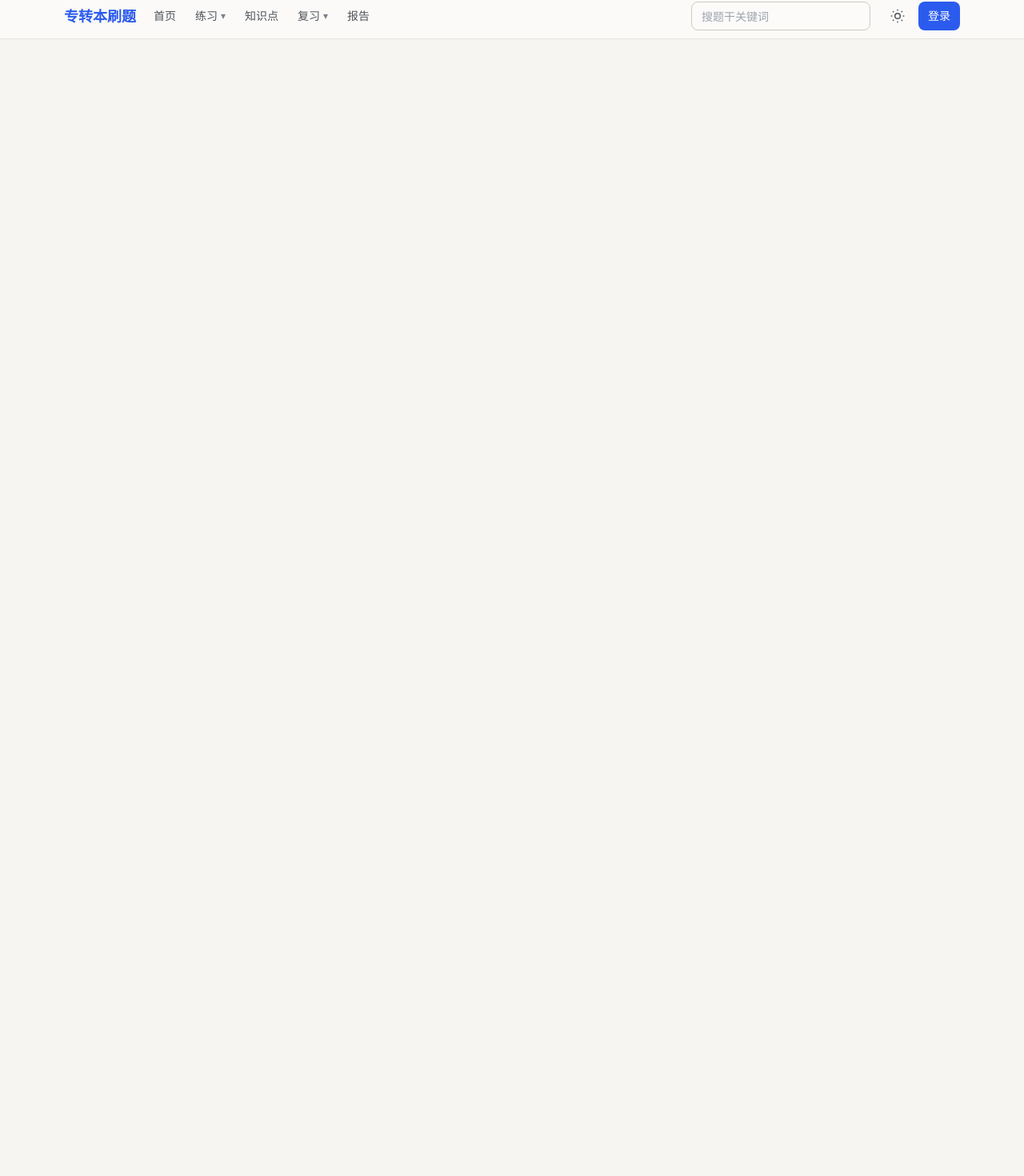
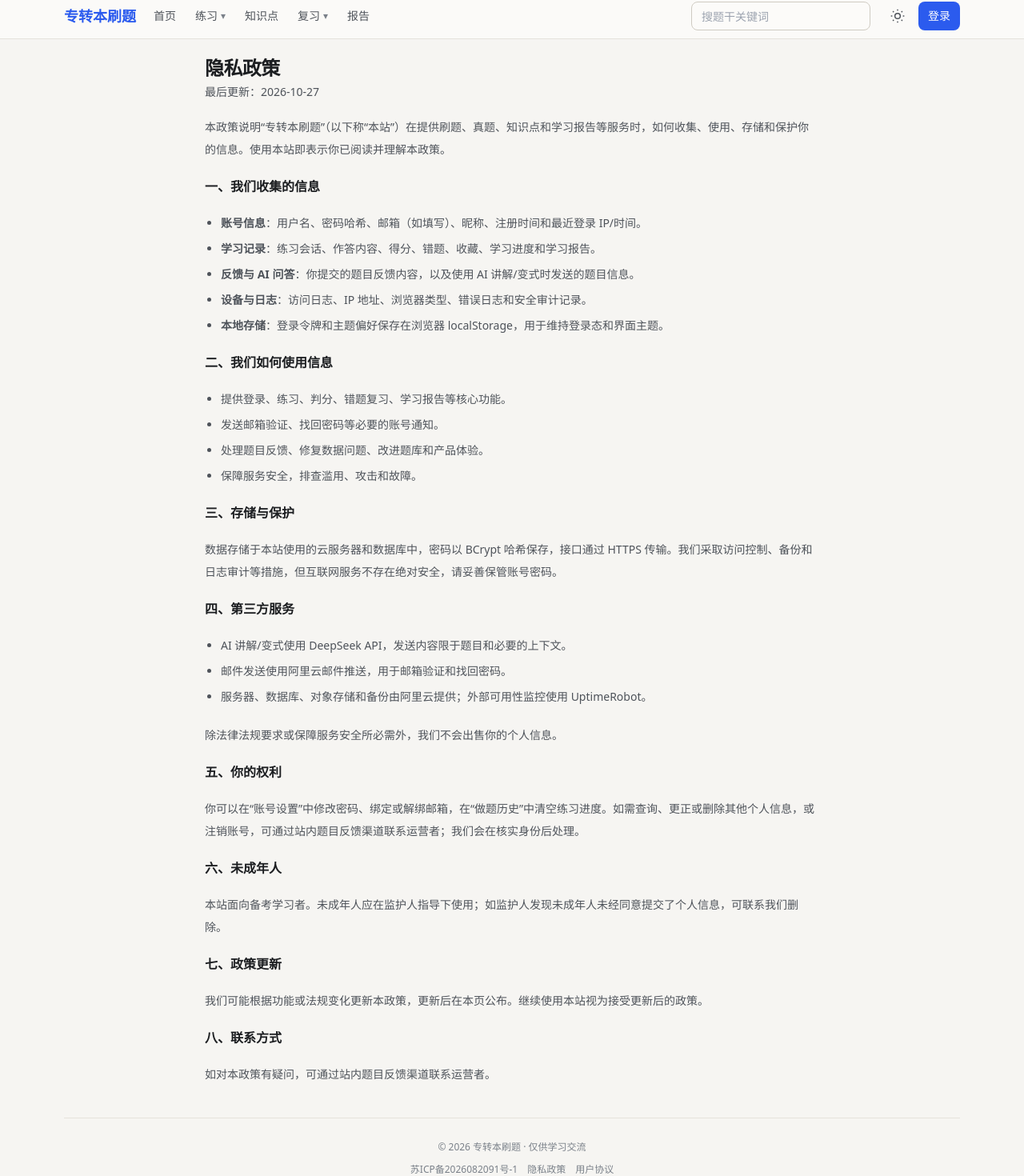
Before and after one commit to shh32010/quiz-site, a Nuxt app in the folder frontend/: page /privacy in a window 1280 px wide. Shown: the part 8-1478 px from the top of the page at 80% size. Before the commit the page ends 800 px from the top, so only its background shows below. Built offline with nearby package versions, Linux system fonts and the light colour scheme.

Commit message:
feat: 增加备案页脚、隐私协议与 SEO

```diff
--- a/frontend/app.vue
+++ b/frontend/app.vue
@@ -1,7 +1,35 @@
 <script setup lang="ts">
-// 应用外壳：布局负责导航，这里只做全局登录态初始化与过期监听
+// 应用外壳：布局负责导航，这里只做全局登录态初始化、过期监听与 SEO 默认值
 const auth = useAuth()
 const theme = useTheme()
+const route = useRoute()
+
+const siteUrl = 'https://quiz.teacher-wishes.asia'
+const privatePrefixes = [
+  '/account', '/admin', '/compose', '/favorites', '/history', '/login',
+  '/forgot', '/reset', '/report', '/wrong', '/practice', '/me', '/search',
+]
+const isPrivate = computed(() =>
+  privatePrefixes.some(p => route.path === p || route.path.startsWith(p + '/')))
+
+useSeoMeta({
+  description: '江苏专转本计算机专业大类刷题：章节练习、历年真题、随机组卷、错题复习、知识点学习。',
+  ogTitle: '专转本计算机刷题',
+  ogDescription: '章节练习 · 历年真题 · 随机组卷 · 错题复习 · 知识点学习',
+  ogType: 'website',
+  ogSiteName: '专转本刷题',
+  ogUrl: () => siteUrl + route.path,
+  twitterCard: 'summary',
+})
+
+useHead(() => ({
+  link: [{ rel: 'canonical', href: siteUrl + route.path, key: 'canonical' }],
+  meta: [{
+    name: 'robots',
+    content: isPrivate.value ? 'noindex, nofollow' : 'index, follow',
+    key: 'robots',
+  }],
+}))
 
 // 监听要在页面请求前就绪；登录态/主题则等挂载后再同步，避免 SSR 水合错位
 if (import.meta.client) auth.bindAuthExpired()
--- /dev/null
+++ b/frontend/components/AppFooter.vue
@@ -0,0 +1,17 @@
+<script setup lang="ts">
+// 全站页脚：备案信息、隐私政策、用户协议
+const year = useState('footer-year', () => new Date().getFullYear())
+</script>
+
+<template>
+  <footer class="mt-10 border-t border-line-subtle pt-6 text-center text-xs leading-6 text-fg-muted">
+    <p>© {{ year }} 专转本刷题 · 仅供学习交流</p>
+    <p class="mt-1 flex flex-wrap items-center justify-center gap-x-3 gap-y-1">
+      <a href="https://beian.miit.gov.cn/" target="_blank" rel="noopener noreferrer" class="hover:text-brand">
+        苏ICP备2026082091号-1
+      </a>
+      <NuxtLink to="/privacy" class="hover:text-brand">隐私政策</NuxtLink>
+      <NuxtLink to="/terms" class="hover:text-brand">用户协议</NuxtLink>
+    </p>
+  </footer>
+</template>
--- a/frontend/layouts/default.vue
+++ b/frontend/layouts/default.vue
@@ -93,6 +93,7 @@ const reviewItems = [
 
     <main class="mx-auto max-w-6xl px-3 py-5 pb-24 sm:px-4 lg:pb-8">
       <slot />
+      <AppFooter />
     </main>
 
     <nav class="fixed inset-x-0 bottom-0 z-40 border-t border-line-subtle bg-surface-glass backdrop-blur lg:hidden">
--- /dev/null
+++ b/frontend/pages/privacy.vue
@@ -0,0 +1,55 @@
+<script setup lang="ts">
+// 隐私政策：说明收集的信息、用途、存储与用户权利
+useHead({
+  title: '隐私政策',
+  meta: [{ name: 'description', content: '专转本刷题隐私政策：账号、邮箱、学习记录、日志等信息的收集与使用说明。' }],
+})
+</script>
+
+<template>
+  <article class="mx-auto max-w-3xl space-y-5 text-sm leading-7 text-fg-secondary">
+    <UiPageHeader title="隐私政策" subtitle="最后更新：2026-10-27" />
+
+    <p>本政策说明“专转本刷题”（以下称“本站”）在提供刷题、真题、知识点和学习报告等服务时，如何收集、使用、存储和保护你的信息。使用本站即表示你已阅读并理解本政策。</p>
+
+    <h2 class="text-base font-semibold text-fg-primary">一、我们收集的信息</h2>
+    <ul class="list-disc space-y-1 pl-5">
+      <li><b>账号信息</b>：用户名、密码哈希、邮箱（如填写）、昵称、注册时间和最近登录 IP/时间。</li>
+      <li><b>学习记录</b>：练习会话、作答内容、得分、错题、收藏、学习进度和学习报告。</li>
+      <li><b>反馈与 AI 问答</b>：你提交的题目反馈内容，以及使用 AI 讲解/变式时发送的题目信息。</li>
+      <li><b>设备与日志</b>：访问日志、IP 地址、浏览器类型、错误日志和安全审计记录。</li>
+      <li><b>本地存储</b>：登录令牌和主题偏好保存在浏览器 localStorage，用于维持登录态和界面主题。</li>
+    </ul>
+
+    <h2 class="text-base font-semibold text-fg-primary">二、我们如何使用信息</h2>
+    <ul class="list-disc space-y-1 pl-5">
+      <li>提供登录、练习、判分、错题复习、学习报告等核心功能。</li>
+      <li>发送邮箱验证、找回密码等必要的账号通知。</li>
+      <li>处理题目反馈、修复数据问题、改进题库和产品体验。</li>
+      <li>保障服务安全，排查滥用、攻击和故障。</li>
+    </ul>
+
+    <h2 class="text-base font-semibold text-fg-primary">三、存储与保护</h2>
+    <p>数据存储于本站使用的云服务器和数据库中，密码以 BCrypt 哈希保存，接口通过 HTTPS 传输。我们采取访问控制、备份和日志审计等措施，但互联网服务不存在绝对安全，请妥善保管账号密码。</p>
+
+    <h2 class="text-base font-semibold text-fg-primary">四、第三方服务</h2>
+    <ul class="list-disc space-y-1 pl-5">
+      <li>AI 讲解/变式使用 DeepSeek API，发送内容限于题目和必要的上下文。</li>
+      <li>邮件发送使用阿里云邮件推送，用于邮箱验证和找回密码。</li>
+      <li>服务器、数据库、对象存储和备份由阿里云提供；外部可用性监控使用 UptimeRobot。</li>
+    </ul>
+    <p>除法律法规要求或保障服务安全所必需外，我们不会出售你的个人信息。</p>
+
+    <h2 class="text-base font-semibold text-fg-primary">五、你的权利</h2>
+    <p>你可以在“账号设置”中修改密码、绑定或解绑邮箱，在“做题历史”中清空练习进度。如需查询、更正或删除其他个人信息，或注销账号，可通过站内题目反馈渠道联系运营者；我们会在核实身份后处理。</p>
+
+    <h2 class="text-base font-semibold text-fg-primary">六、未成年人</h2>
+    <p>本站面向备考学习者。未成年人应在监护人指导下使用；如监护人发现未成年人未经同意提交了个人信息，可联系我们删除。</p>
+
+    <h2 class="text-base font-semibold text-fg-primary">七、政策更新</h2>
+    <p>我们可能根据功能或法规变化更新本政策，更新后在本页公布。继续使用本站视为接受更新后的政策。</p>
+
+    <h2 class="text-base font-semibold text-fg-primary">八、联系方式</h2>
+    <p>如对本政策有疑问，可通过站内题目反馈渠道联系运营者。</p>
+  </article>
+</template>
--- /dev/null
+++ b/frontend/pages/terms.vue
@@ -0,0 +1,43 @@
+<script setup lang="ts">
+// 用户协议：服务内容、账号规则、内容版权与免责声明
+useHead({
+  title: '用户协议',
+  meta: [{ name: 'description', content: '专转本刷题用户协议：服务内容、账号规则、使用规范、内容版权与免责声明。' }],
+})
+</script>
+
+<template>
+  <article class="mx-auto max-w-3xl space-y-5 text-sm leading-7 text-fg-secondary">
+    <UiPageHeader title="用户协议" subtitle="最后更新：2026-10-27" />
+
+    <p>欢迎使用“专转本刷题”。本协议是你与本站运营者之间关于使用本站服务的约定。使用本站即表示你同意本协议。</p>
+
+    <h2 class="text-base font-semibold text-fg-primary">一、服务内容</h2>
+    <p>本站提供江苏专转本计算机专业大类的章节练习、历年真题、随机组卷、知识点学习、错题复习、学习报告和 AI 辅助讲解等功能。部分功能需要登录后使用。</p>
+
+    <h2 class="text-base font-semibold text-fg-primary">二、账号规则</h2>
+    <ul class="list-disc space-y-1 pl-5">
+      <li>你应提供真实、有效的注册信息，并妥善保管账号和密码。</li>
+      <li>账号仅限本人使用，不得出售、出租或共享。</li>
+      <li>如发现账号异常，应及时修改密码并通过站内反馈联系我们。</li>
+    </ul>
+
+    <h2 class="text-base font-semibold text-fg-primary">三、使用规范</h2>
+    <p>你不得利用本站从事违法活动、攻击或干扰服务、批量抓取题库、绕过访问控制、提交恶意内容，或以其他方式损害本站和其他用户的权益。</p>
+
+    <h2 class="text-base font-semibold text-fg-primary">四、内容与知识产权</h2>
+    <p>本站题库、解析和知识点内容来源于公开考试资料、教材及整理成果，相关权利归原权利人所有；本站仅用于学习交流。若权利人认为内容侵权，可通过站内反馈联系我们处理。本站的页面设计、程序和整理内容受法律保护，未经许可不得批量复制或用于商业用途。</p>
+
+    <h2 class="text-base font-semibold text-fg-primary">五、免责声明</h2>
+    <p>题目、答案和解析可能存在错误或与最新大纲不一致，本站会持续修正，但不保证内容完全准确，也不保证使用本站服务能通过任何考试。请以官方考试大纲、教材和考试机构发布的信息为准。</p>
+
+    <h2 class="text-base font-semibold text-fg-primary">六、服务变更与终止</h2>
+    <p>本站可能调整、暂停或终止部分功能，并尽量提前公告。你违反本协议或法律法规时，我们有权限制或终止账号使用。</p>
+
+    <h2 class="text-base font-semibold text-fg-primary">七、协议更新</h2>
+    <p>我们可能根据功能或法规变化更新本协议，更新后在本页公布。继续使用本站视为接受更新后的协议。</p>
+
+    <h2 class="text-base font-semibold text-fg-primary">八、联系方式</h2>
+    <p>如对本协议有疑问，可通过站内题目反馈渠道联系运营者。</p>
+  </article>
+</template>
```
Also changed, not shown: frontend/public/robots.txt (added), 1 other file (tests, documents, lock files or other folders).
